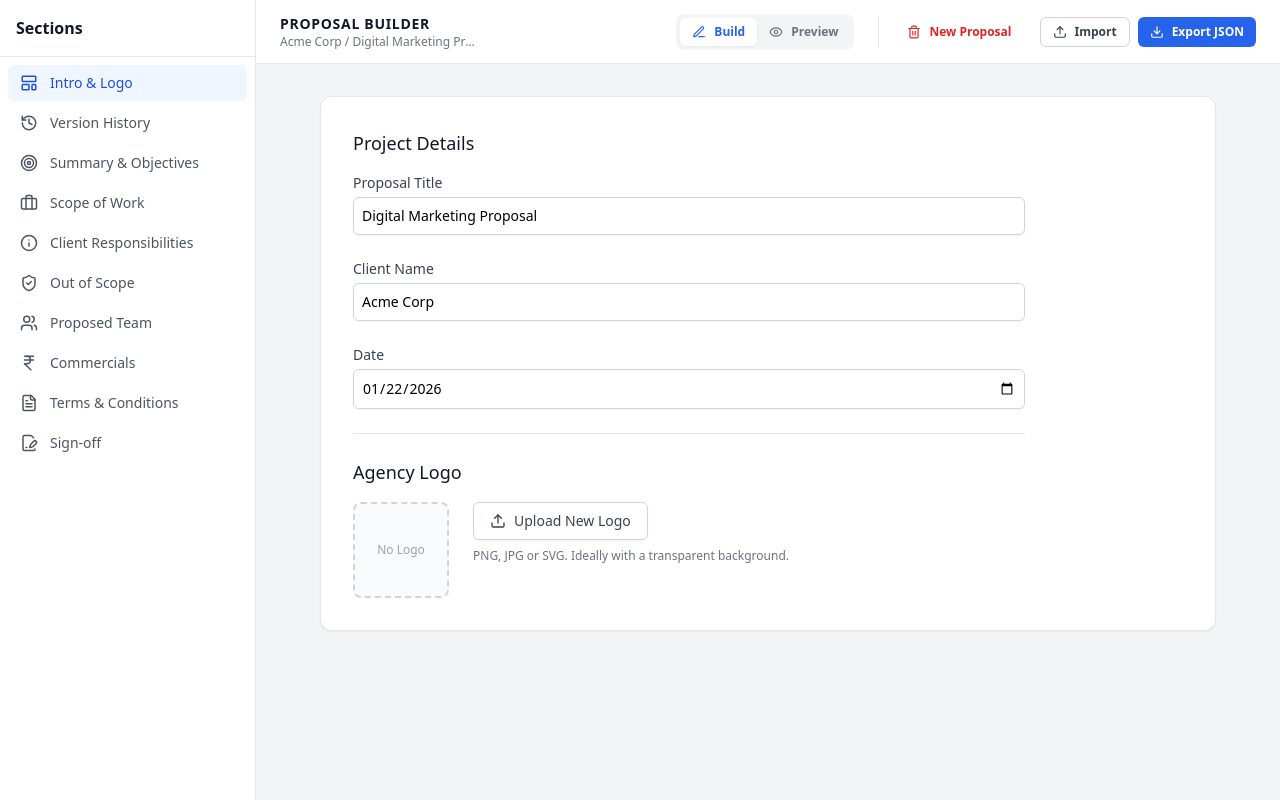
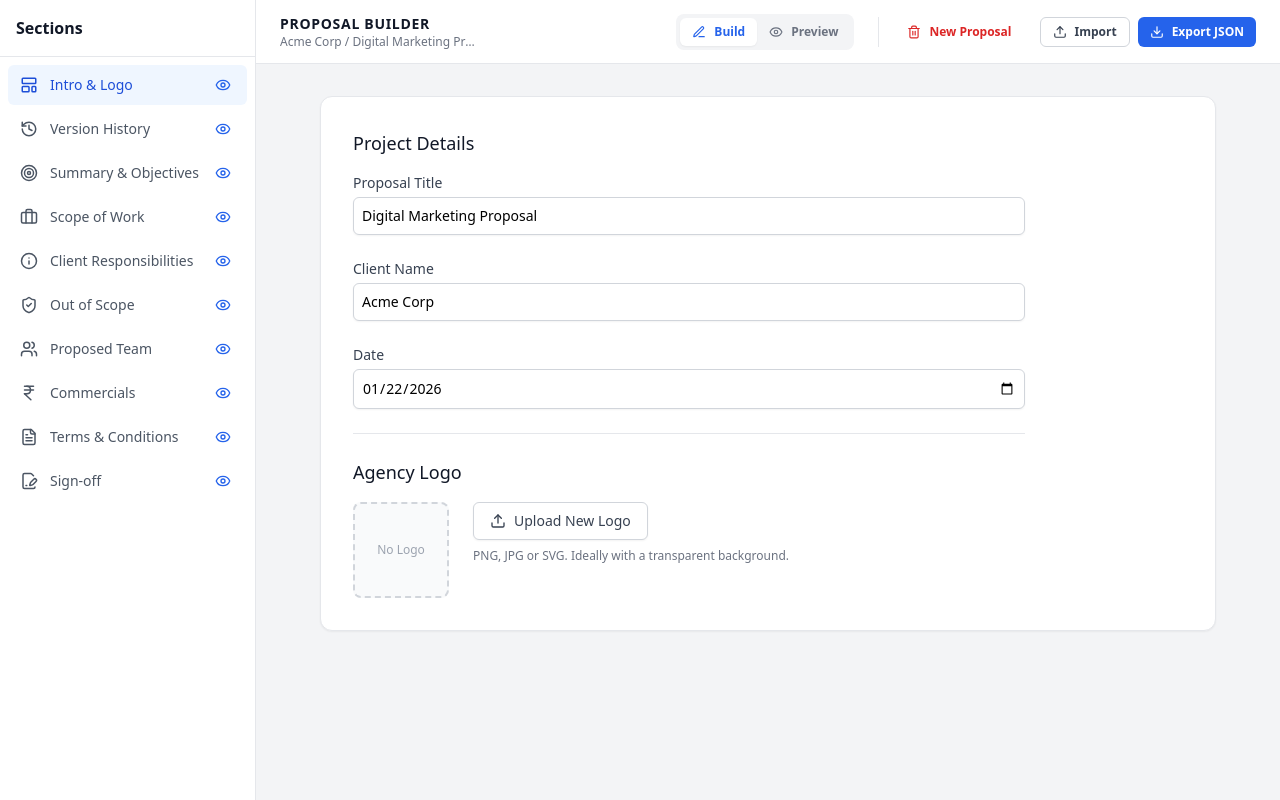
Before and after one commit to Bingeljell/proposal_maker, a React (Vite) app: page / in a window 1280 px wide. Built offline with nearby package versions, Linux system fonts and the light colour scheme.

Commit message:
Added abiilty to hide sections

```diff
--- a/src/components/builder/CostingForm.tsx
+++ b/src/components/builder/CostingForm.tsx
@@ -197,7 +197,7 @@ export const CostingForm: React.FC = () => {
       {proposal.costing.length > 0 && (
         <div className="mt-12 bg-gray-900 rounded-xl p-8 text-white flex justify-between items-center shadow-lg">
           <div>
-            <h4 className="text-gray-400 text-xs font-bold uppercase tracking-widest mb-1">Monthly Retainer</h4>
+            <h4 className="text-gray-400 text-xs font-bold uppercase tracking-widest mb-1">Cost</h4>
             <p className="text-3xl font-extrabold flex items-center gap-2">
               <IndianRupee size={24} className="text-blue-400" />
               {grandTotal.toLocaleString('en-IN')}
--- a/src/components/layout/Sidebar.tsx
+++ b/src/components/layout/Sidebar.tsx
@@ -9,20 +9,12 @@ import {
   FileSignature,
   Info,
   ShieldCheck,
-  LayoutTemplate
+  LayoutTemplate,
+  Eye,
+  EyeOff
 } from 'lucide-react';
-
-export type SectionId =
-  | 'intro'
-  | 'history'
-  | 'summary'
-  | 'scope'
-  | 'client-req'
-  | 'out-of-scope'
-  | 'team'
-  | 'costing'
-  | 'terms'
-  | 'sign-off';
+import { SectionId } from '../../types';
+import { useProposal } from '../../hooks/useProposal';
 
 interface SidebarProps {
   activeSection: SectionId;
@@ -43,6 +35,18 @@ const sections: { id: SectionId; label: string; icon: React.ElementType }[] = [
 ];
 
 export const Sidebar: React.FC<SidebarProps> = ({ activeSection, onSectionChange }) => {
+  const { proposal, updateProposal } = useProposal();
+
+  const toggleVisibility = (e: React.MouseEvent, sectionId: SectionId) => {
+    e.stopPropagation(); // Prevent navigating when clicking the eye
+    updateProposal({
+      sectionVisibility: {
+        ...proposal.sectionVisibility,
+        [sectionId]: !proposal.sectionVisibility[sectionId]
+      }
+    });
+  };
+
   return (
     <div className="w-64 bg-white border-r border-gray-200 flex flex-col h-full">
       <div className="p-4 border-b border-gray-200">
@@ -52,19 +56,37 @@ export const Sidebar: React.FC<SidebarProps> = ({ activeSection, onSectionChange
         {sections.map((section) => {
           const Icon = section.icon;
           const isActive = activeSection === section.id;
+          const isVisible = proposal.sectionVisibility ? proposal.sectionVisibility[section.id] : true; // Fallback for safety
+
           return (
-            <button
+            <div
               key={section.id}
-              onClick={() => onSectionChange(section.id)}
-              className={`w-full flex items-center gap-3 px-3 py-2 text-sm font-medium rounded-md transition-colors ${
+              className={`group flex items-center justify-between px-3 py-2 text-sm font-medium rounded-md transition-colors ${
                 isActive
                   ? 'bg-blue-50 text-blue-700'
                   : 'text-gray-600 hover:bg-gray-50 hover:text-gray-900'
               }`}
             >
-              <Icon size={18} />
-              {section.label}
-            </button>
+              <button
+                onClick={() => onSectionChange(section.id)}
+                className="flex items-center gap-3 flex-1 text-left"
+              >
+                <Icon size={18} />
+                <span className={!isVisible ? 'opacity-50 line-through decoration-gray-400' : ''}>
+                  {section.label}
+                </span>
+              </button>
+
+              <button
+                onClick={(e) => toggleVisibility(e, section.id)}
+                className={`p-1 rounded-md hover:bg-gray-100 transition-colors ${
+                  isVisible ? 'text-blue-600' : 'text-red-500'
+                }`}
+                title={isVisible ? "Included in proposal" : "Excluded from proposal"}
+              >
+                {isVisible ? <Eye size={16} /> : <EyeOff size={16} />}
+              </button>
+            </div>
           );
         })}
       </nav>
--- a/src/components/preview/Preview.tsx
+++ b/src/components/preview/Preview.tsx
@@ -1,5 +1,6 @@
 import React from 'react';
 import { useProposal } from '../../hooks/useProposal';
+import { SectionId } from '../../types';
 import {
   CoverPage,
   VersionHistory,
@@ -9,75 +10,72 @@ import {
   OutOfScope,
   Team,
   Commercials,
-  TermsAndSignOff
+  Terms,
+  SignOffSection
 } from './ProposalSections';
 
 export const Preview: React.FC = () => {
   const { proposal } = useProposal();
+  const visibility = proposal.sectionVisibility || {};
 
-  // Section numbering counter
-  let sectionCounter = 1;
+  // Configuration for dynamic rendering
+  // Note: 'intro' is handled separately as the Cover Page
+  const contentSections: { id: SectionId; label: string; Component: React.FC<any> }[] = [
+    { id: 'history', label: 'Version History', Component: VersionHistory },
+    { id: 'summary', label: 'Executive Summary', Component: ExecutiveSummary },
+    { id: 'scope', label: 'Scope of Work', Component: ScopeOfWork },
+    { id: 'client-req', label: 'Client Requirements', Component: Requirements },
+    { id: 'out-of-scope', label: 'Out of Scope', Component: OutOfScope },
+    { id: 'team', label: 'Proposed Team', Component: Team },
+    { id: 'costing', label: 'Commercials', Component: Commercials },
+    { id: 'terms', label: 'Terms & Conditions', Component: Terms },
+    { id: 'sign-off', label: 'Sign Off', Component: SignOffSection },
+  ];
+
+  // Filter visible sections
+  const visibleSections = contentSections.filter(section => visibility[section.id] !== false);
 
   return (
     <div className="print:m-0 print:p-0">
       {/* 1. Cover Page */}
+      {(visibility['intro'] !== false) && (
         <div className="print:break-after-page mb-8 print:mb-0">
           <CoverPage proposal={proposal} />
         </div>
+      )}
 
       {/* 2. Content Pages */}
       <div className="bg-white w-full max-w-[210mm] mx-auto min-h-[297mm] p-[15mm] shadow-lg print:shadow-none print:w-full print:max-w-none print:h-auto print:min-h-0">
 
-        {/* Table of Contents (Simple List for now) */}
+        {/* Table of Contents */}
         <div className="mb-12 print:break-after-page pb-12 border-b border-gray-200">
           <h2 className="text-2xl font-bold text-gray-900 mb-6 uppercase tracking-wider">Index</h2>
+          {visibleSections.length > 0 ? (
             <ul className="grid grid-cols-1 md:grid-cols-2 gap-4 text-gray-600 font-medium">
-            <li className="flex justify-between border-b border-gray-100 pb-2">
-              <span>01. Version History</span>
+              {visibleSections.map((section, index) => (
+                <li key={section.id} className="flex justify-between border-b border-gray-100 pb-2">
+                  <span>
+                    {index + 1 < 10 ? `0${index + 1}` : index + 1}. {section.label}
+                  </span>
                 </li>
-            <li className="flex justify-between border-b border-gray-100 pb-2">
-              <span>02. Executive Summary</span>
-            </li>
-            <li className="flex justify-between border-b border-gray-100 pb-2">
-              <span>03. Scope of Work</span>
-            </li>
-            <li className="flex justify-between border-b border-gray-100 pb-2">
-              <span>04. Client Requirements</span>
-            </li>
-            <li className="flex justify-between border-b border-gray-100 pb-2">
-              <span>05. Out of Scope</span>
-            </li>
-            <li className="flex justify-between border-b border-gray-100 pb-2">
-              <span>06. Proposed Team</span>
-            </li>
-            <li className="flex justify-between border-b border-gray-100 pb-2">
-              <span>07. Commercials</span>
-            </li>
-            <li className="flex justify-between border-b border-gray-100 pb-2">
-              <span>08. Terms & Sign Off</span>
-            </li>
+              ))}
             </ul>
+          ) : (
+            <p className="text-gray-400 italic">No sections visible.</p>
+          )}
         </div>
 
         {/* Content Flow */}
-        <VersionHistory proposal={proposal} index={sectionCounter++} />
-
-        <ExecutiveSummary proposal={proposal} index={sectionCounter++} />
-
-        <ScopeOfWork proposal={proposal} index={sectionCounter++} />
-
-        <Requirements proposal={proposal} index={sectionCounter++} />
-        <OutOfScope proposal={proposal} index={sectionCounter++} />
-
-        <Team proposal={proposal} index={sectionCounter++} />
-
-        <Commercials proposal={proposal} index={sectionCounter++} />
-
-        <TermsAndSignOff
+        {visibleSections.map((section, index) => {
+          const Component = section.Component;
+          return (
+            <Component
+              key={section.id}
               proposal={proposal}
-          indexTerms={sectionCounter++}
-          indexSign={sectionCounter++}
+              index={index + 1}
             />
+          );
+        })}
       </div>
     </div>
   );
--- a/src/components/preview/ProposalSections.tsx
+++ b/src/components/preview/ProposalSections.tsx
@@ -261,18 +261,22 @@ export const Commercials: React.FC<{ proposal: Proposal; index: number }> = ({ p
   );
 };
 
-export const TermsAndSignOff: React.FC<{ proposal: Proposal; indexTerms: number; indexSign: number }> = ({ proposal, indexTerms, indexSign }) => (
+export const Terms: React.FC<{ proposal: Proposal; index: number }> = ({ proposal, index }) => (
   <div className="mb-12 pt-4 border-t-4 border-gray-100 border-dotted break-before-page print:border-0">
-    <div className="break-inside-avoid mb-12">
-      <SectionHeading title="Terms & Conditions" number={indexTerms} />
+    <div className="break-inside-avoid">
+      <SectionHeading title="Terms & Conditions" number={index} />
       <div
         className="prose prose-sm max-w-none text-gray-600 font-mono bg-gray-50 p-6 rounded-lg"
         dangerouslySetInnerHTML={{ __html: proposal.terms }}
       />
     </div>
+  </div>
+);
 
+export const SignOffSection: React.FC<{ proposal: Proposal; index: number }> = ({ proposal, index }) => (
+  <div className="mb-12 pt-4 border-t-4 border-gray-100 border-dotted break-before-page print:border-0">
     <div className="break-inside-avoid">
-      <SectionHeading title="Sign Off" number={indexSign} />
+      <SectionHeading title="Sign Off" number={index} />
       <div className="bg-white border-2 border-gray-900 p-8 rounded-xl">
         <p className="text-gray-600 italic mb-8 text-center text-sm">
           "{proposal.signOff.disclaimer}"
--- a/src/context/ProposalContext.tsx
+++ b/src/context/ProposalContext.tsx
@@ -17,7 +17,15 @@ export const ProposalProvider: React.FC<{ children: React.ReactNode }> = ({ chil
   const [proposal, setProposal] = useState<Proposal>(() => {
     try {
       const saved = localStorage.getItem('currentProposal');
-      return saved ? JSON.parse(saved) : initialProposal;
+      if (saved) {
+        const parsed = JSON.parse(saved);
+        // Migration: Ensure sectionVisibility exists
+        if (!parsed.sectionVisibility) {
+          return { ...parsed, sectionVisibility: initialProposal.sectionVisibility };
+        }
+        return parsed;
+      }
+      return initialProposal;
     } catch (e) {
       return initialProposal;
     }
@@ -40,6 +48,10 @@ export const ProposalProvider: React.FC<{ children: React.ReactNode }> = ({ chil
     reader.onload = (e) => {
       try {
         const json = JSON.parse(e.target?.result as string);
+        // Migration: Ensure sectionVisibility exists for uploaded files
+        if (!json.sectionVisibility) {
+          json.sectionVisibility = initialProposal.sectionVisibility;
+        }
         setProposal(json);
       } catch (err) {
         console.error('Failed to parse proposal file', err);
--- a/src/data/initialProposal.ts
+++ b/src/data/initialProposal.ts
@@ -7,6 +7,18 @@ export const initialProposal: Proposal = {
     clientName: 'Acme Corp',
     date: new Date().toISOString().split('T')[0],
     logo: null,
+  },
+  sectionVisibility: {
+    'intro': true,
+    'history': true,
+    'summary': true,
+    'scope': true,
+    'client-req': true,
+    'out-of-scope': true,
+    'team': true,
+    'costing': true,
+    'terms': true,
+    'sign-off': true,
   },
   versionHistory: [
     {
--- a/src/types/index.ts
+++ b/src/types/index.ts
@@ -1,6 +1,19 @@
+export type SectionId =
+  | 'intro'
+  | 'history'
+  | 'summary'
+  | 'scope'
+  | 'client-req'
+  | 'out-of-scope'
+  | 'team'
+  | 'costing'
+  | 'terms'
+  | 'sign-off';
+
 export interface Proposal {
   id: string;
   meta: ProposalMeta;
+  sectionVisibility: Record<SectionId, boolean>;
   versionHistory: VersionHistoryItem[];
   execSummary: ExecSummary;
   scope: ScopeSection[];
```
Also changed, not shown: src/components/layout/Layout.tsx (+10 -3 lines), 2 other files (tests, documents, lock files or other folders). Lines whose indentation alone changed are shown as unchanged.
